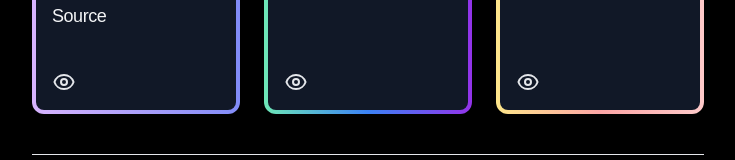
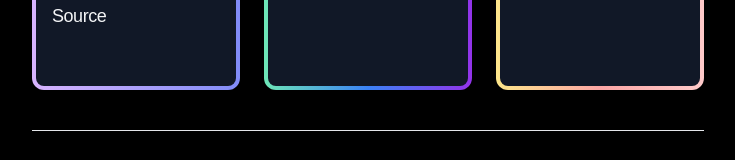
Before and after one commit to nawed2611/portfolio, a Next.js app: page / in a window 1280 px wide. Shown: the part 494-654 px from the top of the page, without its empty margins (272-1007 px from the left). Built offline with nearby package versions, Linux system fonts and the light colour scheme.

Commit message:
Add cards

```diff
--- a/components/AboutCards.js
+++ b/components/AboutCards.js
@@ -3,7 +3,7 @@
 import cn from 'classnames'
 const AboutCards = ({ title, gradient }) => {
   return (
-    <Link href={`/blog/`}>
+    <Link href="/">
     <a
       className={cn(
         'transform hover:scale-[1.01] transition-all',
@@ -17,28 +17,6 @@
             {title}
           </h4>
         </div>
-        <div className="flex items-center text-gray-200 capsize">
-          <svg
-            xmlns="http://www.w3.org/2000/svg"
-            className="h-6 w-6"
-            fill="none"
-            viewBox="0 0 24 24"
-            stroke="currentColor"
-          >
-            <path
-              strokeLinecap="round"
-              strokeLinejoin="round"
-              strokeWidth={2}
-              d="M15 12a3 3 0 11-6 0 3 3 0 016 0z"
-            />
-            <path
-              strokeLinecap="round"
-              strokeLinejoin="round"
-              strokeWidth={2}
-              d="M2.458 12C3.732 7.943 7.523 5 12 5c4.478 0 8.268 2.943 9.542 7-1.274 4.057-5.064 7-9.542 7-4.477 0-8.268-2.943-9.542-7z"
-            />
-          </svg>
-        </div>
       </div>
     </a>
   </Link>
```
